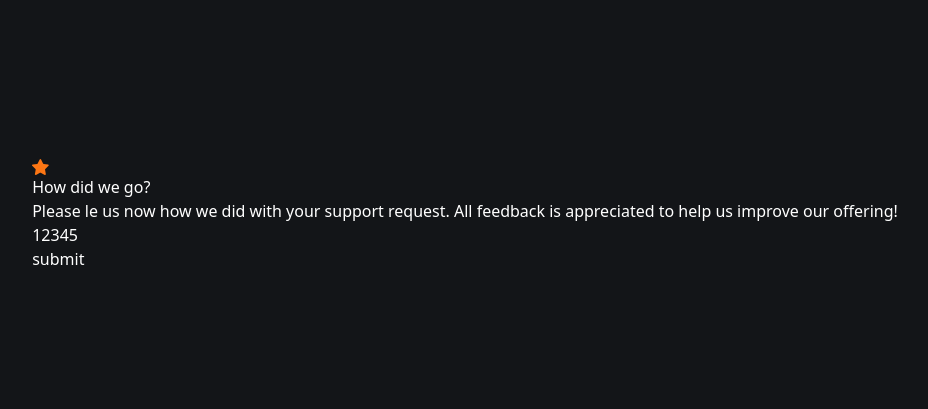
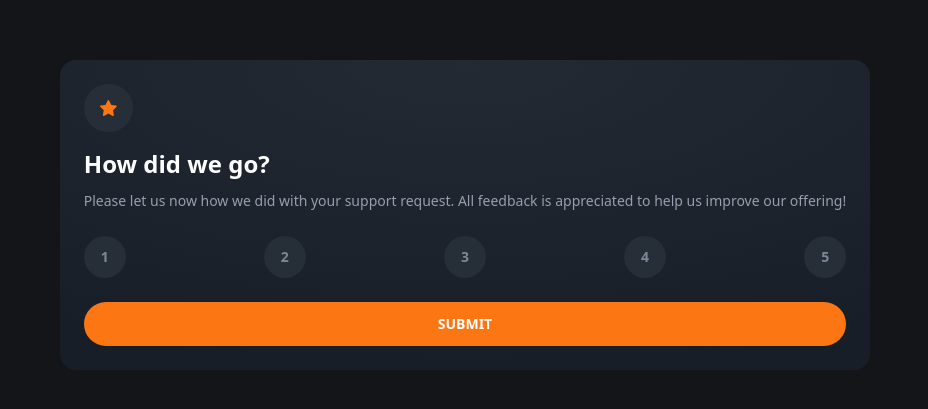
Before and after one commit to saravilelam/feedback, a React (Vite) app: page / in a window 1280 px wide. Shown: the part 185-594 px from the top of the page, without its empty margins (175-1103 px from the left). Built offline with nearby package versions, Linux system fonts and the light colour scheme.

Commit message:
1° card feito

```diff
--- a/index.html
+++ b/index.html
@@ -2,6 +2,9 @@
 <html lang="en">
   <head>
     <meta charset="UTF-8" />
+    <link rel="preconnect" href="https://fonts.googleapis.com">
+    <link rel="preconnect" href="https://fonts.gstatic.com" crossorigin>
+    <link href="https://fonts.googleapis.com/css2?family=Overpass:ital,wght@0,100..900;1,100..900&display=swap" rel="stylesheet">
     <link rel="icon" type="image/svg+xml" href="/favicon-32x32.png" />
     <meta name="viewport" content="width=device-width, initial-scale=1.0" />
     <title>Feedback</title>
--- a/src/App.jsx
+++ b/src/App.jsx
@@ -2,21 +2,26 @@ import iconStar from "./assets/icon-star.svg"
 
 export function App() {
   return(
-    <div className="bg-gradient-dark text-white mx-6 p-6">
-      <img src={iconStar} alt="icon star" />
-      <h1>How did we go?</h1>
-
-      <p>Please le us now how we did with your support request. All feedback is appreciated to help us improve our offering!</p>
-
-      <div>
-        <input type="button" value={1} />
-        <input type="button" value={2} />
-        <input type="button" value={3} />
-        <input type="button" value={4} />
-        <input type="button" value={5} />
+    <div className="bg-gradient-dark text-white mx-6 p-6 rounded-2xl font-overpass">
+      <div className="bg-dark-blue w-fit p-4 rounded-full rounded-2xl mb-4">
+        <img src={iconStar} alt="icon star" />
       </div>
 
-      <button>submit</button>
+
+
+      <h1 className="text-2xl font-bold mb-2.5 ">How did we go?</h1>
+
+      <p className="text-sm text-light-grey mb-6 leading-1">Please let us now how we did with your support request. All feedback is appreciated to help us improve our offering!</p>
+
+      <div className="flex justify-between mb-6">
+        <input type="button" value={1} className="bg-dark-blue w-10.5 h-10.5 rounded-full text-medium-grey text-sm font-bold" />
+        <input type="button" value={2} className="bg-dark-blue w-10.5 h-10.5 rounded-full text-medium-grey text-sm font-bold" />
+        <input type="button" value={3} className="bg-dark-blue w-10.5 h-10.5 rounded-full text-medium-grey text-sm font-bold" />
+        <input type="button" value={4} className="bg-dark-blue w-10.5 h-10.5 rounded-full text-medium-grey text-sm font-bold" />
+        <input type="button" value={5} className="bg-dark-blue w-10.5 h-10.5 rounded-full text-medium-grey text-sm font-bold" />
+      </div>
+
+      <button className="bg-orange w-full uppercase tracking-1 font-bold rounded-3xl text-sm py-3 ">submit</button>
     </div>
   )
 }
--- a/src/index.css
+++ b/src/index.css
@@ -1,19 +1,21 @@
 @import "tailwindcss";
 
-@theme{
+@theme {
     --color-very-dark-blue: #131518;
     --color-dark-blue: #262E38;
     --color-light-grey: #969FAD;
     --color-medium-grey: #7C8798;
     --color-orange: #FC7614;
 
-    --tracking-1: 1.867px;
+    --leading-1: 1.375rem;
+
+    --tracking-1: 1.867px
 
     --font-overpass: "Overpass", "sans-serif";
 }
 
-@layer utilities{
-    bg-gradieny-dark{
-        background-image: radial-gradient(98.96% 98.96% at 50% 0%, #232A34 0%, #181E27 100%);;
+@layer utilities {
+    .bg-gradient-dark {
+        background-image: radial-gradient(98.96% 98.96% at 50% 0%, #232A34 0%, #181E27 100%);
     }
 }
```
